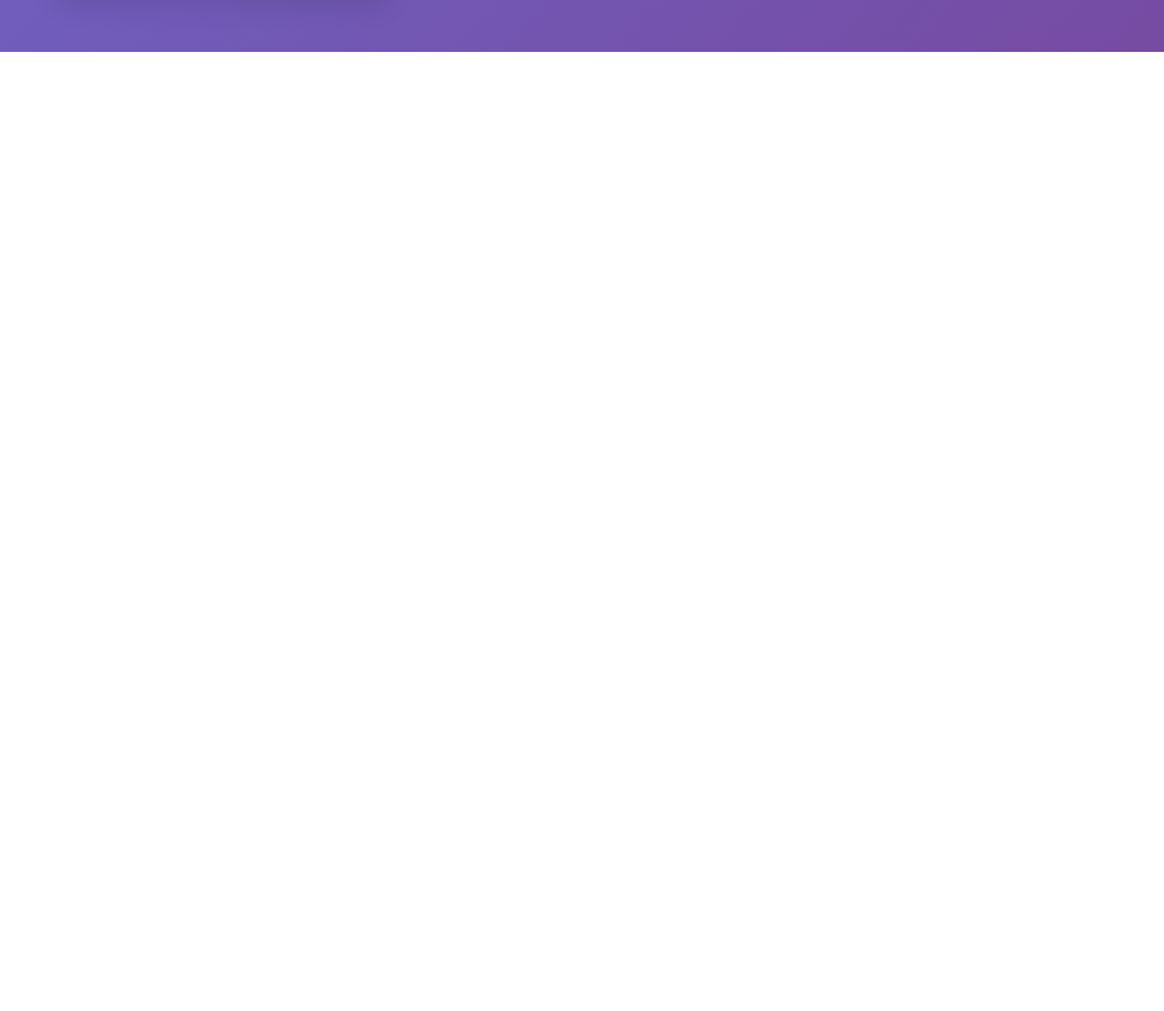
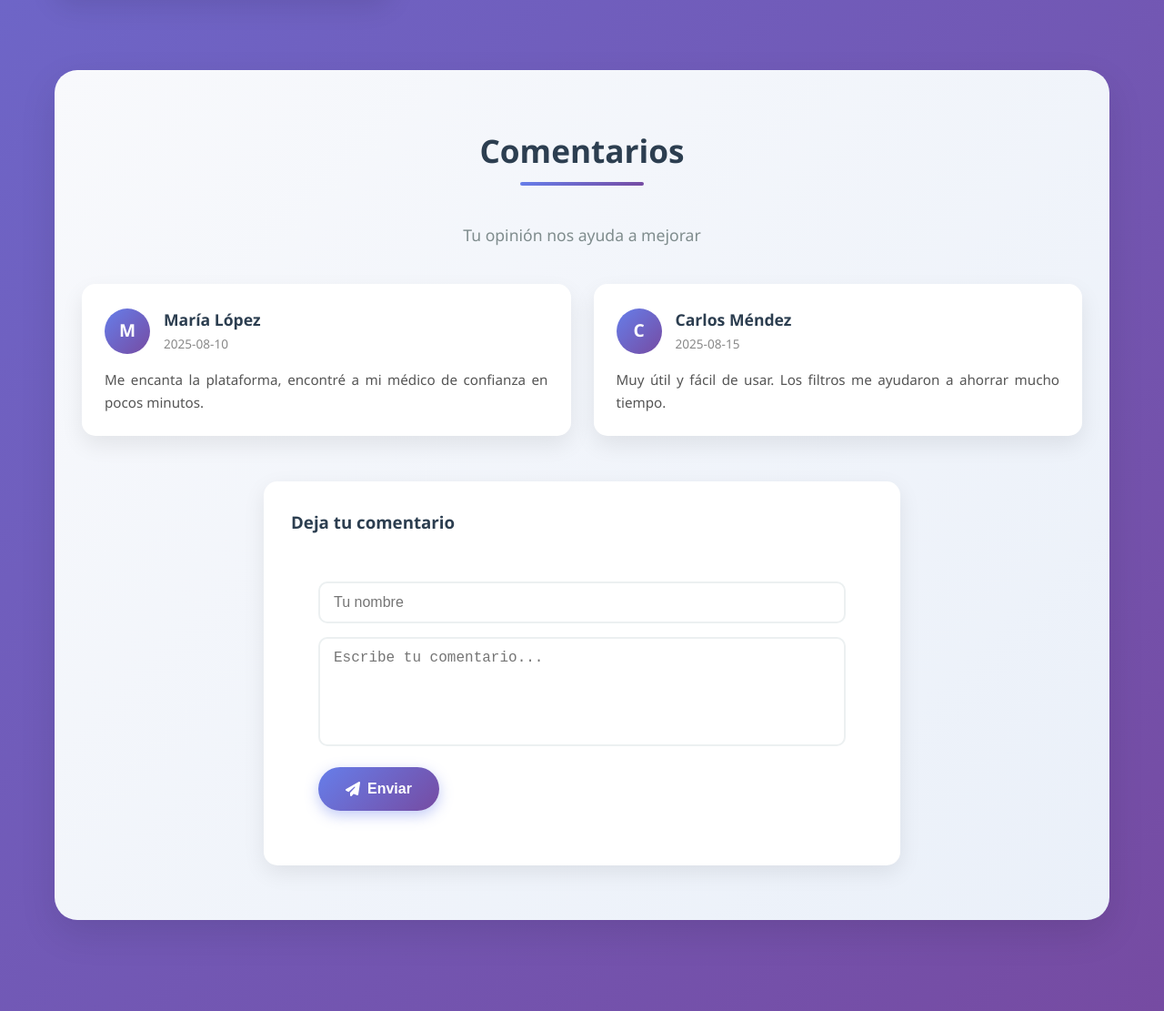
Before and after one commit to EbenCT/DocMural, a plain HTML site: page index.html in a window 1280 px wide. Shown: the part 2257-3368 px from the top of the page at 91% size. Before the commit the page ends 2314 px from the top, so only its background shows below. Drawn offline with Linux system fonts and the light colour scheme.

Commit message:
seccion de comentarioas agregado

```diff
--- a/index.html
+++ b/index.html
@@ -136,6 +136,30 @@
             <i class="fas fa-search"></i>
             <p>No se encontraron doctores con ese criterio de búsqueda</p>
         </div>
+
+        <!-- Comentarios -->
+<section class="comments-section">
+    <h2 class="section-title">Comentarios</h2>
+    <p class="section-subtitle">Tu opinión nos ayuda a mejorar</p>
+
+    <!-- Lista de comentarios -->
+    <div id="commentsList" class="comments-list">
+        <!-- Comentarios se insertan dinámicamente -->
+    </div>
+
+    <!-- Formulario para nuevo comentario -->
+    <div class="comment-form">
+        <h3>Deja tu comentario</h3>
+        <form id="newCommentForm">
+            <input type="text" id="commentName" placeholder="Tu nombre" required>
+            <textarea id="commentText" placeholder="Escribe tu comentario..." required></textarea>
+            <button type="submit" class="btn-primary">
+                <i class="fas fa-paper-plane"></i> Enviar
+            </button>
+        </form>
+    </div>
+</section>
+
     </div>
 
     <!-- Modal for PIN Entry -->
@@ -285,7 +309,6 @@
             </form>
         </div>
     </div>
-
     <script src="script.js"></script>
 </body>
 </html>
--- a/script.js
+++ b/script.js
@@ -869,3 +869,81 @@ document.addEventListener("DOMContentLoaded", function () {
         });
     });
 });
+
+// ===== COMENTARIOS =====
+document.addEventListener("DOMContentLoaded", function () {
+    const commentsList = document.getElementById("commentsList");
+    const newCommentForm = document.getElementById("newCommentForm");
+    const commentName = document.getElementById("commentName");
+    const commentText = document.getElementById("commentText");
+
+    // Comentarios estáticos iniciales
+    const staticComments = [
+        {
+            name: "María López",
+            text: "Me encanta la plataforma, encontré a mi médico de confianza en pocos minutos.",
+            date: "2025-08-10"
+        },
+        {
+            name: "Carlos Méndez",
+            text: "Muy útil y fácil de usar. Los filtros me ayudaron a ahorrar mucho tiempo.",
+            date: "2025-08-15"
+        }
+    ];
+
+    // Cargar comentarios desde localStorage
+    function loadComments() {
+        const saved = JSON.parse(localStorage.getItem("comments")) || [];
+        return [...staticComments, ...saved];
+    }
+
+    // Guardar comentario en localStorage
+    function saveComment(comment) {
+        const saved = JSON.parse(localStorage.getItem("comments")) || [];
+        saved.push(comment);
+        localStorage.setItem("comments", JSON.stringify(saved));
+    }
+
+    // Renderizar comentarios
+    function renderComments() {
+        const comments = loadComments();
+        commentsList.innerHTML = comments.map(c => createCommentCard(c)).join("");
+    }
+
+    // Crear tarjeta de comentario
+    function createCommentCard(comment) {
+        const initials = comment.name.charAt(0).toUpperCase();
+        return `
+            <div class="comment-card">
+                <div class="comment-header">
+                    <div class="comment-avatar">${initials}</div>
+                    <div class="comment-info">
+                        <h4>${comment.name}</h4>
+                        <span>${comment.date}</span>
+                    </div>
+                </div>
+                <p class="comment-text">${comment.text}</p>
+            </div>
+        `;
+    }
+
+    // Manejar envío de formulario
+    newCommentForm.addEventListener("submit", function (e) {
+        e.preventDefault();
+
+        const newComment = {
+            name: commentName.value.trim(),
+            text: commentText.value.trim(),
+            date: new Date().toISOString().split("T")[0]
+        };
+
+        if (newComment.name && newComment.text) {
+            saveComment(newComment);
+            renderComments();
+            newCommentForm.reset();
+        }
+    });
+
+    // Inicializar
+    renderComments();
+});
--- a/style.css
+++ b/style.css
@@ -929,3 +929,126 @@ form {
     background: linear-gradient(135deg, #5a6fd8, #6b3f9a);
     transform: translateY(-2px);
 }
+
+/* Comentarios */
+.comments-section {
+    margin: 80px 0;
+    padding: 60px 30px;
+    background: linear-gradient(135deg, #f8f9fc 0%, #eaf0f9 100%);
+    border-radius: 25px;
+    box-shadow: 0 15px 40px rgba(0,0,0,0.1);
+    text-align: center;
+}
+
+.section-subtitle {
+    font-size: 1.1rem;
+    color: #7f8c8d;
+    margin-bottom: 40px;
+}
+
+.comments-list {
+    display: grid;
+    grid-template-columns: 1fr 1fr;
+    gap: 25px;
+    margin-bottom: 50px;
+}
+
+.comment-card {
+    background: white;
+    border-radius: 15px;
+    padding: 25px;
+    box-shadow: 0 10px 25px rgba(0,0,0,0.08);
+    text-align: left;
+    transition: transform 0.3s ease;
+    animation: fadeIn 0.6s ease forwards;
+    position: relative;
+}
+
+.comment-card:hover {
+    transform: translateY(-5px);
+    box-shadow: 0 15px 35px rgba(0,0,0,0.12);
+}
+
+.comment-header {
+    display: flex;
+    align-items: center;
+    gap: 15px;
+    margin-bottom: 15px;
+}
+
+.comment-avatar {
+    width: 50px;
+    height: 50px;
+    border-radius: 50%;
+    background: linear-gradient(135deg, #667eea, #764ba2);
+    display: flex;
+    align-items: center;
+    justify-content: center;
+    color: white;
+    font-weight: 700;
+    font-size: 1.2rem;
+}
+
+.comment-info h4 {
+    margin: 0;
+    font-size: 1.1rem;
+    font-weight: 600;
+    color: #2c3e50;
+}
+
+.comment-info span {
+    font-size: 0.85rem;
+    color: #888;
+}
+
+.comment-text {
+    color: #555;
+    line-height: 1.6;
+    font-size: 0.95rem;
+    text-align: justify;
+}
+
+/* Formulario */
+.comment-form {
+    background: white;
+    border-radius: 15px;
+    padding: 30px;
+    box-shadow: 0 8px 25px rgba(0,0,0,0.08);
+    max-width: 700px;
+    margin: 0 auto;
+    text-align: left;
+}
+
+.comment-form h3 {
+    margin-bottom: 20px;
+    color: #2c3e50;
+}
+
+.comment-form input,
+.comment-form textarea {
+    width: 100%;
+    padding: 12px 15px;
+    border: 2px solid #ecf0f1;
+    border-radius: 10px;
+    font-size: 1rem;
+    margin-bottom: 15px;
+    outline: none;
+    transition: border-color 0.3s ease;
+}
+
+.comment-form input:focus,
+.comment-form textarea:focus {
+    border-color: #667eea;
+}
+
+.comment-form textarea {
+    min-height: 120px;
+    resize: none;
+}
+
+/* Responsive */
+@media (max-width: 900px) {
+    .comments-list {
+        grid-template-columns: 1fr;
+    }
+}
```
